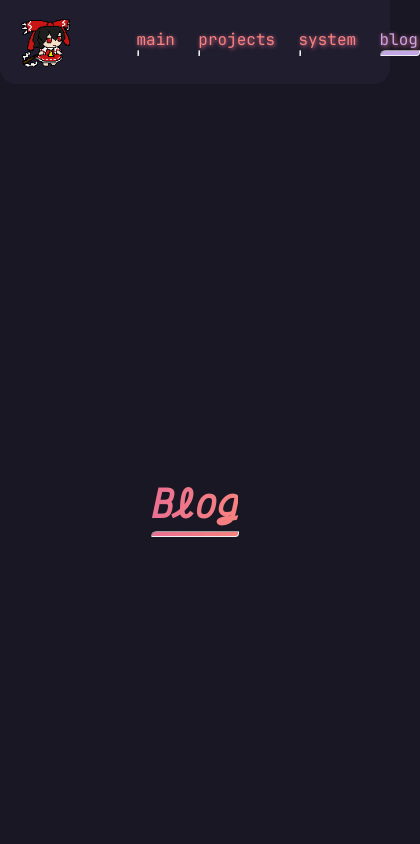
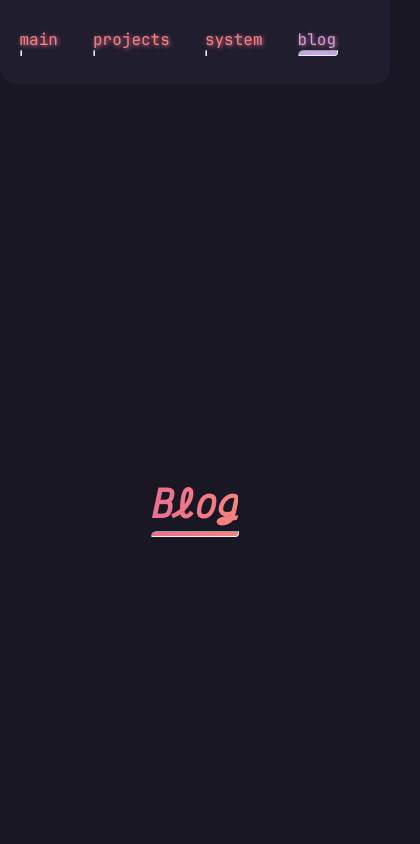
Before and after one commit to Teishotoku/space, a SvelteKit app: page /blog in a window 390 px wide. Shown: the top 844 px of the page, 420 px wide, since content can reach past the window. Built offline with nearby package versions, Linux system fonts and the light colour scheme.

Commit message:
header & projects adaptive edit

```diff
--- a/src/ui/blocks/header.svelte
+++ b/src/ui/blocks/header.svelte
@@ -86,4 +86,16 @@
 			height: 80%;
 		}
 	}
+	@media only screen and (max-width: 600px) {
+		header {
+			@include center;
+		}
+		.left {
+			display: none;
+		}
+		.right {
+			width: 100%;
+			height: 80%;
+		}
+	}
 </style>
--- a/src/ui/blocks/linksBlock.svelte
+++ b/src/ui/blocks/linksBlock.svelte
@@ -63,4 +63,9 @@
 			}
 		}
 	}
+	@media only screen and (max-width: 1024px) {
+		.links {
+			width: 90%;
+		}
+	}
 </style>
--- a/src/ui/sections/projects/sectionPet.svelte
+++ b/src/ui/sections/projects/sectionPet.svelte
@@ -84,14 +84,14 @@
 	:global(.btnPet1) {
 		padding: 5% 10%;
 	}
-	@media only screen and (max-width: 1524px) {
+	@media only screen and (max-width: 1375px) {
 		.dark {
 			@include columnEvenly;
 		}
 		.left {
 			@include columnEvenly;
 			height: 40%;
-			width: 100%;
+			width: 50%;
 			padding-left: 0;
 		}
 		.right {
@@ -111,6 +111,9 @@
 		}
 	}
 	@media only screen and (max-width: 1000px) {
+		.left {
+			width: 100%;
+		}
 		.logos {
 			img {
 				height: 70%;
--- a/src/ui/sections/projects/sectionPet2.svelte
+++ b/src/ui/sections/projects/sectionPet2.svelte
@@ -82,14 +82,14 @@
 	:global(.btnPet1) {
 		padding: 5% 10%;
 	}
-	@media only screen and (max-width: 1524px) {
+	@media only screen and (max-width: 1375px) {
 		.dark {
 			@include columnEvenly;
 		}
 		.left {
 			@include columnEvenly;
 			height: 40%;
-			width: 100%;
+			width: 50%;
 			padding-left: 0;
 		}
 		.right {
@@ -109,6 +109,9 @@
 		}
 	}
 	@media only screen and (max-width: 1000px) {
+		.left {
+			width: 100%;
+		}
 		.logos {
 			img {
 				height: 70%;
--- a/src/ui/sections/projects/sectionPet3.svelte
+++ b/src/ui/sections/projects/sectionPet3.svelte
@@ -89,7 +89,7 @@
 		.left {
 			@include columnEvenly;
 			height: 40%;
-			width: 100%;
+			width: 50%;
 			padding-left: 0;
 		}
 		.right {
@@ -109,6 +109,9 @@
 		}
 	}
 	@media only screen and (max-width: 1000px) {
+		.left {
+			width: 100%;
+		}
 		.logos {
 			img {
 				height: 70%;
```
Also changed, not shown: src/ui/sections/main/sectionAbout.svelte (+11 -0 lines).
